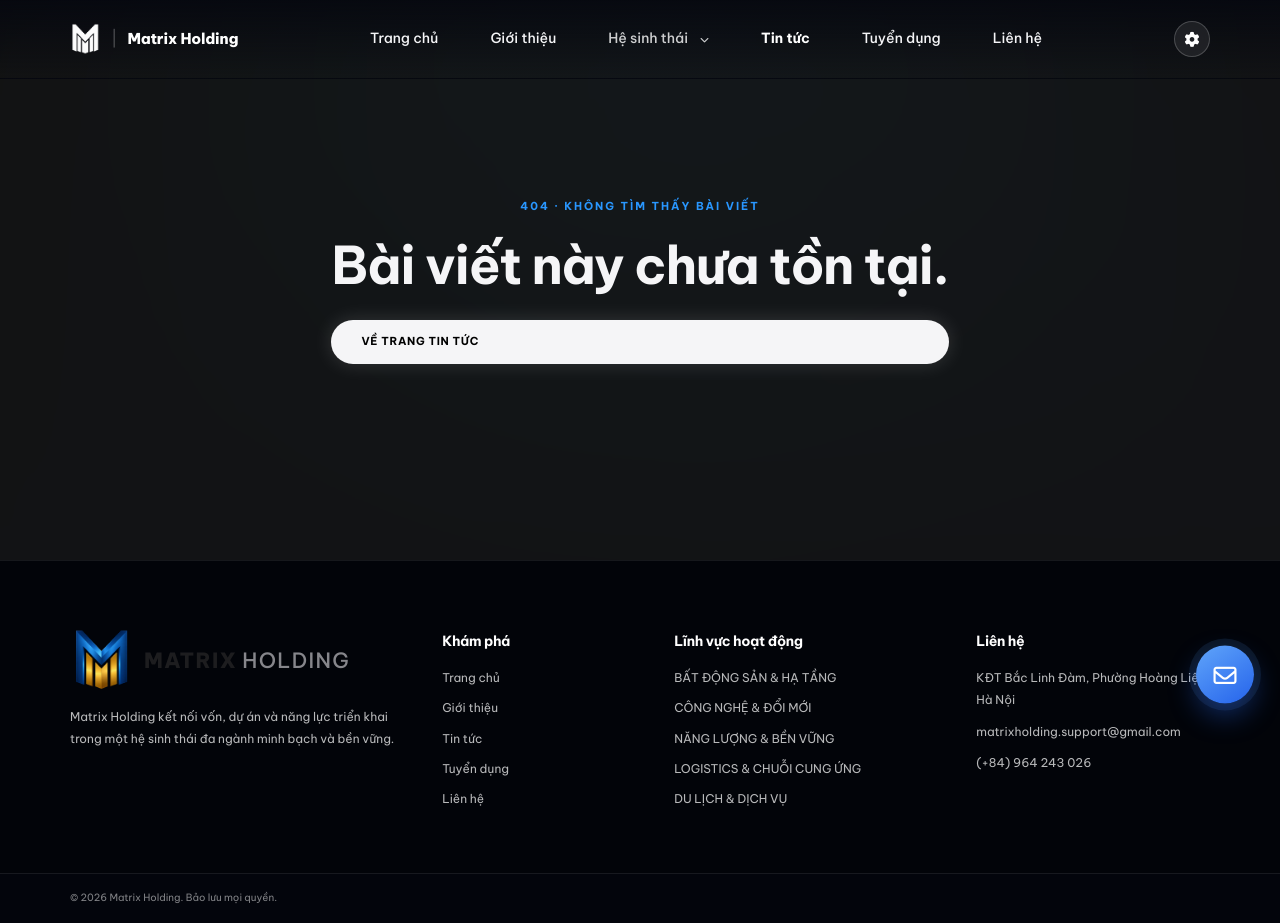
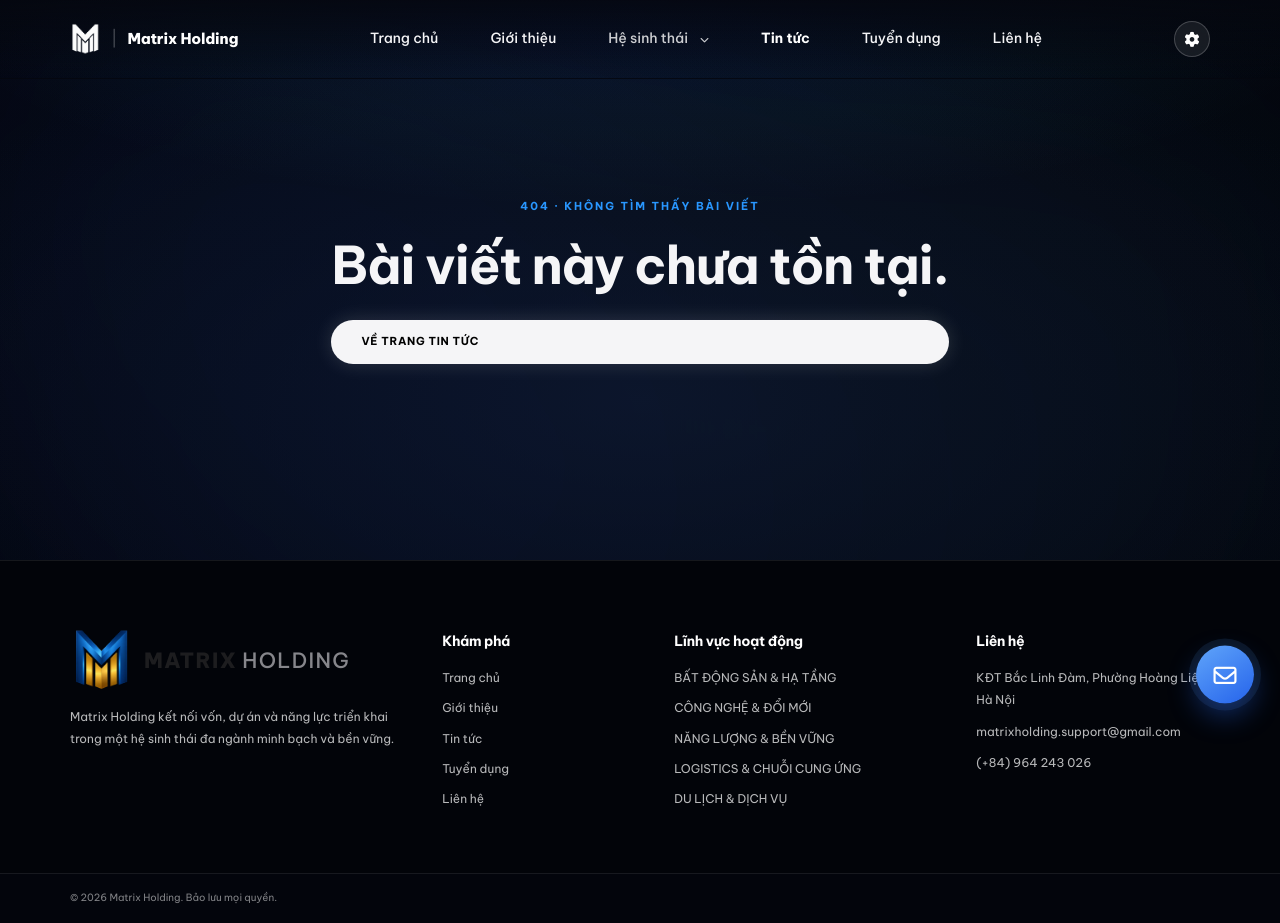
Before and after one commit to toduco5/Matrix-Holding, a React (Vite) app: page /news/1 in a window 1280 px wide. Built offline with nearby package versions, Linux system fonts and the light colour scheme.

Commit message:
style: synchronize background with header #05070f and add volumetric depth

```diff
--- a/src/styles/vivid-theme.css
+++ b/src/styles/vivid-theme.css
@@ -133,43 +133,74 @@ body { color: #1d1d1f; }
 /* ── GLOBAL DYNAMIC ANIMATED BACKGROUND ── */
 /* Default & Dark mode base background (Matching Deep Obsidian Footer #05070f) */
 html, body, #root {
-  background: #03060f !important;
+  background: #05070f !important;
   color: #ffffff;
 }
 
 body {
-  background: radial-gradient(circle at 50% 0%, #091024 0%, #040711 48%, #02040a 100%) fixed !important;
+  background: #05070f !important;
   color: #ffffff;
   min-height: 100vh;
-}
-
-/* Option 2: Pure Deep Minimalist — Remove all noisy dot patterns */
-body::before,
+  position: relative;
+}
+
+/* ── MULTI-LAYER VOLUMETRIC DEPTH (Synchronized with Header #05070f) ── */
+/* Layer 1: Base Tone Sync + Top Spotlight radiating under header + Peripheral Vignette */
+body::before {
+  content: "";
+  position: fixed;
+  inset: 0;
+  z-index: 0;
+  pointer-events: none;
+  background:
+    /* Top ambient light cone radiating beneath header */
+    radial-gradient(ellipse 75% 35% at 50% 0%, rgba(29, 78, 216, 0.12) 0%, rgba(56, 189, 248, 0.04) 45%, transparent 75%),
+    /* Mid-body subtle focal depth glow */
+    radial-gradient(ellipse 65% 50% at 50% 50%, rgba(15, 23, 42, 0.65) 0%, transparent 100%),
+    /* Edge cinematic vignette creating immersive 3D depth */
+    radial-gradient(ellipse at 50% 50%, transparent 55%, rgba(2, 3, 8, 0.65) 100%),
+    /* Seamless obsidian base matching header #05070f */
+    linear-gradient(180deg, #05070f 0%, #03050d 50%, #020308 100%);
+  opacity: 1;
+}
+
 :root[data-theme="dark"] body::before {
-  display: none !important;
-  background-image: none !important;
-}
-
-/* Subtle, Soft Deep Atmospheric Ambient Light (Pure Depth without noise) */
+  opacity: 1;
+}
+
+/* Layer 2: Deep-space Atmospheric Floating Aurora (Pure optical depth without noise) */
 body::after {
   content: "";
   position: fixed;
-  top: -20%;
-  left: -20%;
-  width: 140vw;
-  height: 140vh;
+  top: -15%;
+  left: -15%;
+  width: 130vw;
+  height: 130vh;
   z-index: 0;
   pointer-events: none;
   background:
-    radial-gradient(circle at 50% 12%, rgba(56, 189, 248, 0.045) 0%, transparent 55%),
-    radial-gradient(circle at 85% 55%, rgba(30, 58, 138, 0.04) 0%, transparent 50%),
-    radial-gradient(circle at 15% 80%, rgba(30, 58, 138, 0.035) 0%, transparent 50%);
-  filter: blur(120px);
-  opacity: 0.9;
+    radial-gradient(circle at 25% 25%, rgba(37, 99, 235, 0.08) 0%, transparent 50%),
+    radial-gradient(circle at 78% 45%, rgba(56, 189, 248, 0.045) 0%, transparent 45%),
+    radial-gradient(circle at 45% 85%, rgba(29, 78, 216, 0.065) 0%, transparent 55%);
+  filter: blur(140px);
+  animation: ambientDepthFloat 22s ease-in-out infinite alternate;
+  opacity: 0.95;
 }
 
 :root[data-theme="dark"] body::after {
   opacity: 1;
+}
+
+@keyframes ambientDepthFloat {
+  0% {
+    transform: translate(0, 0) scale(1);
+  }
+  50% {
+    transform: translate(-1.5%, 1.5%) scale(1.03);
+  }
+  100% {
+    transform: translate(1.5%, -1%) scale(0.98);
+  }
 }
 
 @keyframes ambientAuroraMotion {
```
